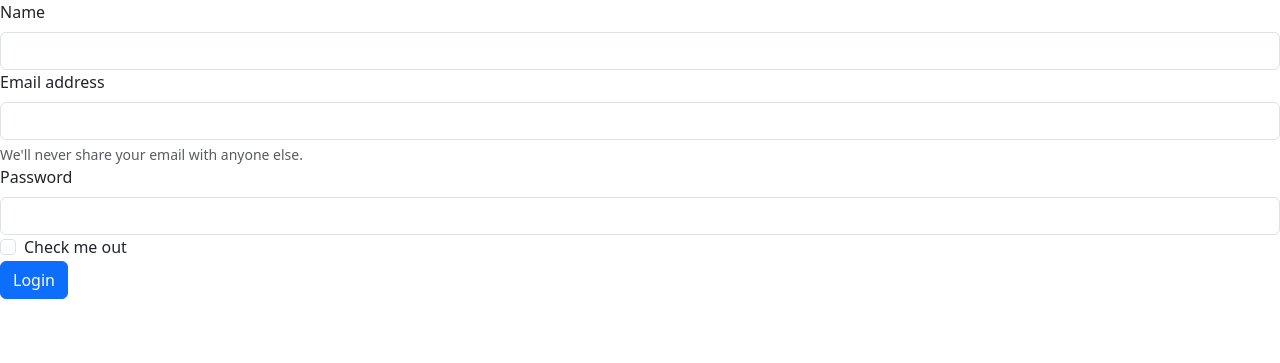
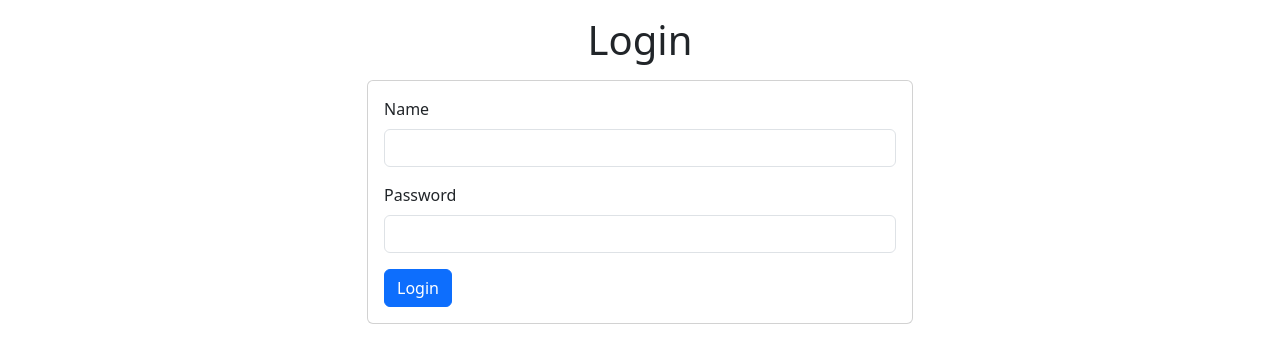
Before and after one commit to Dayasuvagiya/Happy-health, a Django app: page /login/ in a window 1280 px wide. Shown: the top 363 px of the page. Run offline with Django 4.2, Linux system fonts and the light colour scheme.

Commit message:
Created html page for login and signup

```diff
--- a/employe/views.py
+++ b/employe/views.py
@@ -98,5 +98,6 @@ def loginUser(request):
     return render(request, "auth/logintest.html",{'form':'helo'})
 
 def registerUser(request):
-
+    if request.method=='POST':
+        return redirect("/login/")
     return render(request, "auth/register.html",{'form':'helo'})
--- a/mysite/settings.py
+++ b/mysite/settings.py
@@ -142,3 +142,5 @@ STATIC_URL = 'static/'
 # https://docs.djangoproject.com/en/4.2/ref/settings/#default-auto-field
 
 DEFAULT_AUTO_FIELD = 'django.db.models.BigAutoField'
+
+BASE_URL = 'http://localhost:8000/'
--- a/mysite/urls.py
+++ b/mysite/urls.py
@@ -30,5 +30,4 @@ urlpatterns = [
     path("employe/", include('employe.urls')),
     path("login/", loginUser, name="loginUser"),
     path("register/", registerUser, name="registerUser"),
-
 ]
--- a/templates/auth/logintest.html
+++ b/templates/auth/logintest.html
@@ -10,26 +10,27 @@
 </head>
 
 <body>
+  <h1 class="text-center my-3">Login</h1>
+  <div class="container">
+    <div class="row">
+        <div class="col-md-6 offset-md-3">
+            <div class="card">
+                <div class="card-body">
                   <form>
-    <div class="mb-6">
+                    <div class="mb-3">
                       <label for="name" class="form-label">Name</label>
                       <input type="text" class="form-control" id="name" aria-describedby="name">
                     </div>
-    <div class="mb-6">
-      <label for="exampleInputEmail1" class="form-label">Email address</label>
-      <input type="email" class="form-control" id="exampleInputEmail1" aria-describedby="emailHelp">
-      <div id="emailHelp" class="form-text">We'll never share your email with anyone else.</div>
-    </div>
-    <div class="mb-6">
+                    <div class="mb-3">
                       <label for="exampleInputPassword1" class="form-label">Password</label>
                       <input type="password" class="form-control" id="exampleInputPassword1">
                     </div>
-    <div class="col-mb-3 form-check">
-      <input type="checkbox" class="form-check-input" id="exampleCheck1">
-      <label class="form-check-label" for="exampleCheck1">Check me out</label>
-    </div>
                     <button type="submit" class="btn btn-primary">Login</button>
                   </form>
+                </div>
+            </div>
+        </div>
+    </div>
 
   <script src="https://cdn.jsdelivr.net/npm/bootstrap@5.3.0/dist/js/bootstrap.bundle.min.js"></script>
 </body>
--- a/templates/navbar.html
+++ b/templates/navbar.html
@@ -15,8 +15,8 @@
 
         </ul>
         <form class="d-flex" role="search">
-          <a href="/login">LogIn1</a>
-          <a href="/register">Register</a>
+          <button type="button" class="btn btn-dark"><a href="/login">LogIn</a></button>
+          <button type="button" class="btn btn-dark"><a href="/register">Register</a></button>
         </form>
       </div>
     </div>
```
Also changed, not shown: templates/auth/register.html (+46 -1 lines). Lines whose indentation alone changed are shown as unchanged.
